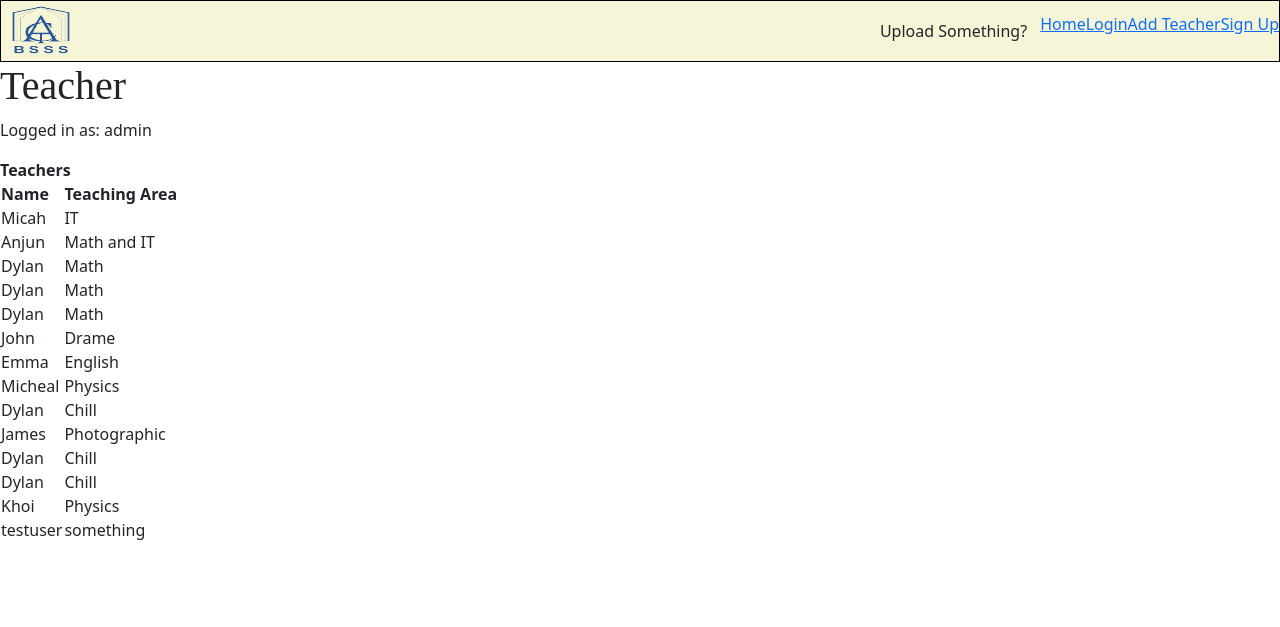
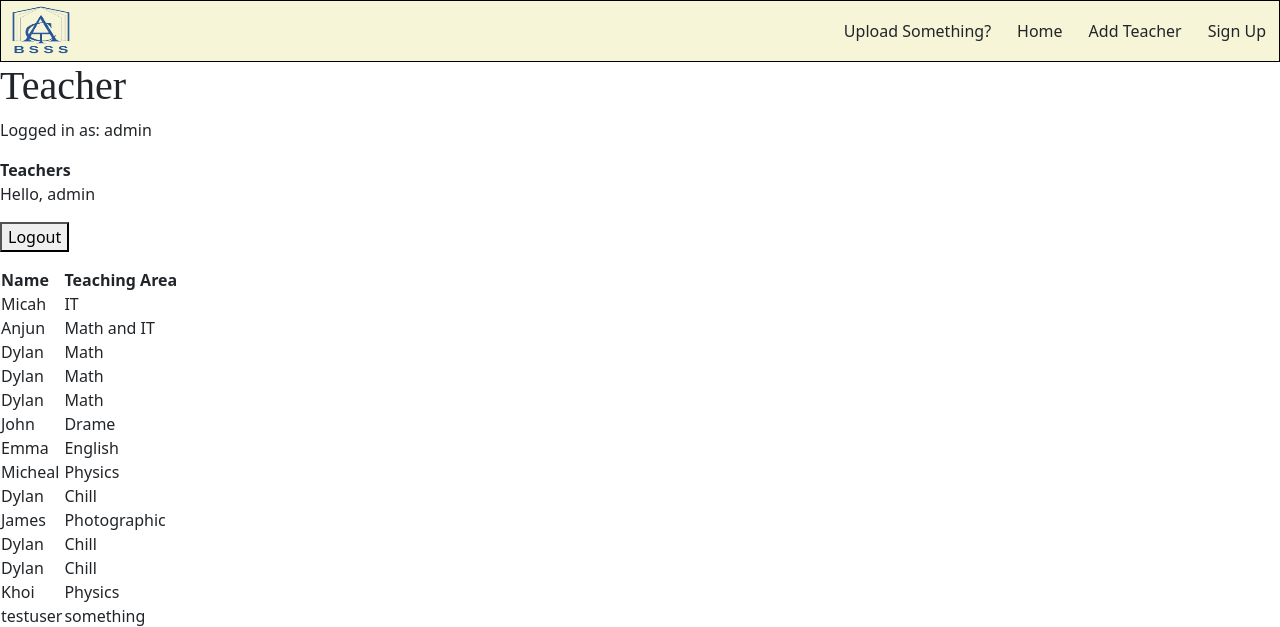
Before and after one commit to DylanNguyen1210/InClassDjangoLine6, a Django app: page / in a window 1280 px wide. Shown: the top 627 px of the page. Run offline with Django 3.2, Linux system fonts and the light colour scheme; a user stored in the database is signed in; data comes from the database, SQL or seed files in the repository; both versions use the stored data as it was after the commit.

Commit message:
Login done(need to do the save image)

```diff
--- a/InClassDjangoLine6_FinalPrototypeVer-master/InClassDjangoLine6_FinalPrototypeVer-master/InClassDjangoLine6/InClassDjangoLine6/settings.py
+++ b/InClassDjangoLine6_FinalPrototypeVer-master/InClassDjangoLine6_FinalPrototypeVer-master/InClassDjangoLine6/InClassDjangoLine6/settings.py
@@ -117,3 +117,6 @@ STATIC_ROOT = posixpath.join(*(BASE_DIR.split(os.path.sep) + ['static']))
 
 MEDIA_URL = '/media/'
 MEDIA_ROOT = os.path.join(BASE_DIR, 'media')
+
+LOGIN_URL = 'login'
+LOGOUT_REDIRECT_URL = 'logout'
--- a/InClassDjangoLine6_FinalPrototypeVer-master/InClassDjangoLine6_FinalPrototypeVer-master/InClassDjangoLine6/MyApp1/models.py
+++ b/InClassDjangoLine6_FinalPrototypeVer-master/InClassDjangoLine6_FinalPrototypeVer-master/InClassDjangoLine6/MyApp1/models.py
@@ -5,6 +5,6 @@ class teacher(models.Model):
     Name = models.CharField(max_length=25)
     Area = models.CharField(max_length=30)
 
-class UploadFile(models.Model):
+class UploadFile (models.Model):
     title = models.CharField(max_length=20)
     file = models.FileField(upload_to='uploads/')
--- a/InClassDjangoLine6_FinalPrototypeVer-master/InClassDjangoLine6_FinalPrototypeVer-master/InClassDjangoLine6/MyApp1/templates/MyApp1/index.html
+++ b/InClassDjangoLine6_FinalPrototypeVer-master/InClassDjangoLine6_FinalPrototypeVer-master/InClassDjangoLine6/MyApp1/templates/MyApp1/index.html
@@ -21,13 +21,11 @@
         <div class="navbar-nav ms-auto">
             <a class="btn" href="{% url 'upload' %}">Upload Something? </a>
 
-            <a href="{% url 'home' %}">Home</a>
+            <a class="btn" href="{% url 'home' %}">Home</a>
 
-            <a href="{% url 'login' %}">Login</a>
+            <a class="btn" href="{% url 'input' %}"> Add Teacher</a>
 
-            <a href="{% url 'input' %}"> Add Teacher</a>
-
-            <a href="{% url 'register' %}"> Sign Up</a>
+            <a class="btn" href="{% url 'register' %}"> Sign Up</a>
         </div>
     </div>
 </nav>
@@ -40,6 +38,16 @@
 <body>
     <p>Logged in as: {{request.user.username}} </p>
     <strong>Teachers</strong>
+    {% if user.is_authenticated %}
+    <p>Hello, {{user.username}}</p>
+    <form action="={% url 'register' %}" method="post">
+        {% csrf_token %}
+        <button type="submit">Logout</button>
+    </form>
+    {% else %}
+    <a href="{% url 'login' %}"> Login </a>
+    {% endif %}
+
 
     {% if content %}
     <table>
@@ -57,5 +65,7 @@
     {% else %}
     <strong>No data!!</strong>
     {% endif %}
+
+
 </body>
 </html>
--- a/InClassDjangoLine6_FinalPrototypeVer-master/InClassDjangoLine6_FinalPrototypeVer-master/InClassDjangoLine6/MyApp1/templates/registration/Login.html
+++ b/InClassDjangoLine6_FinalPrototypeVer-master/InClassDjangoLine6_FinalPrototypeVer-master/InClassDjangoLine6/MyApp1/templates/registration/Login.html
@@ -16,7 +16,8 @@
         <input type="text" name="username" required><br>
         <label>Password:</label>
         <input type="password" name="password" required><br>
-        <button type="submit">Login</button>
+        <button type="submit">Login</button> <a href="{% url 'register' %}"> Need an account?</a>
+
     </form>
 </body>
 </html>
--- a/InClassDjangoLine6_FinalPrototypeVer-master/InClassDjangoLine6_FinalPrototypeVer-master/InClassDjangoLine6/MyApp1/templates/upload_success.html
+++ b/InClassDjangoLine6_FinalPrototypeVer-master/InClassDjangoLine6_FinalPrototypeVer-master/InClassDjangoLine6/MyApp1/templates/upload_success.html
@@ -0,0 +1,5 @@
+<h2>Upload Successful!</h2>
+<p>Your file has been uploaded.</p>
+<p> {{ document.title }}</p>
+<p>File:  <img src="{{ document.file.url}}" width="300" /><p>
+<p> <a href="{% url 'upload' %}">Upload More</a></p>
--- a/InClassDjangoLine6_FinalPrototypeVer-master/InClassDjangoLine6_FinalPrototypeVer-master/InClassDjangoLine6/MyApp1/views.py
+++ b/InClassDjangoLine6_FinalPrototypeVer-master/InClassDjangoLine6_FinalPrototypeVer-master/InClassDjangoLine6/MyApp1/views.py
@@ -1,10 +1,12 @@
 
+from urllib.request import Request
 from django.shortcuts import render, redirect
 from django.http import HttpResponse
 from datetime import datetime
 from .models import teacher
 from .forms import InputForm
 from .forms import UploadFileForm
+from django.contrib.auth.decorators import login_required
 
 # Create your views here.
 def index(request):
@@ -15,6 +17,7 @@ def home(request):
     teach = teacher.objects.all()
     return render(request, "MyApp1/home.html")
 
+@login_required
 def input_view(request):
     if request.method == "POST":
         form = InputForm(request.POST)
@@ -25,12 +28,13 @@ def input_view(request):
         form = InputForm()
     return render(request, "input.html", {"form": form})
 
+@login_required
 def upload_file(request):
     if request.method == "POST":
         form = UploadFileForm(request.POST, request.FILES)
         if form.is_valid():
-            form.save()
-            return redirect("index")
+            document = form.save()
+            return render(request, "upload_success.html", {'document': document})
     else:
         form = UploadFileForm()
-    return render(request, "upload.html", {"form": form})
+    return render(request, "upload.html", {'form': form})
```
Also changed, not shown: InClassDjangoLine6_FinalPrototypeVer-master/InClassDjangoLine6_FinalPrototypeVer-master/InClassDjangoLine6/account/views.py (+6 -1 lines), InClassDjangoLine6_FinalPrototypeVer-master/InClassDjangoLine6_FinalPrototypeVer-master/InClassDjangoLine6/db.sqlite3, InClassDjangoLine6_FinalPrototypeVer-master/InClassDjangoLine6_FinalPrototypeVer-master/InClassDjangoLine6/media/uploads/CircuitRaMS.png (added), InClassDjangoLine6_FinalPrototypeVer-master/InClassDjangoLine6_FinalPrototypeVer-master/InClassDjangoLine6/media/uploads/CircuitRaMS_24t3Cd8.png (added), InClassDjangoLine6_FinalPrototypeVer-master/InClassDjangoLine6_FinalPrototypeVer-master/InClassDjangoLine6/media/uploads/CircuitRaMS_imjw7fw.png (added), InClassDjangoLine6_FinalPrototypeVer-master/InClassDjangoLine6_FinalPrototypeVer-master/InClassDjangoLine6/media/uploads/Screenshot_2025-09-24_090355.png (added), InClassDjangoLine6_FinalPrototypeVer-master/InClassDjangoLine6_FinalPrototypeVer-master/InClassDjangoLine6/media/uploads/boostonbox_FnDO9JE.png (added), InClassDjangoLine6_FinalPrototypeVer-master/InClassDjangoLine6_FinalPrototypeVer-master/InClassDjangoLine6/media/uploads/boostonbox_KmXuwAW.png (added), InClassDjangoLine6_FinalPrototypeVer-master/InClassDjangoLine6_FinalPrototypeVer-master/InClassDjangoLine6/media/uploads/boostonbox_aSL7Wei.png (added), InClassDjangoLine6_FinalPrototypeVer-master/InClassDjangoLine6_FinalPrototypeVer-master/InClassDjangoLine6/media/uploads/boostonbox_aeRT6N1.png (added), InClassDjangoLine6_FinalPrototypeVer-master/InClassDjangoLine6_FinalPrototypeVer-master/InClassDjangoLine6/media/uploads/boostonbox_xk8IoI7.png (added), InClassDjangoLine6_FinalPrototypeVer-master/InClassDjangoLine6_FinalPrototypeVer-master/InClassDjangoLine6/media/uploads/error2.png (added), InClassDjangoLine6_FinalPrototypeVer-master/InClassDjangoLine6_FinalPrototypeVer-master/InClassDjangoLine6/media/uploads/errortestmovement.png (added).
